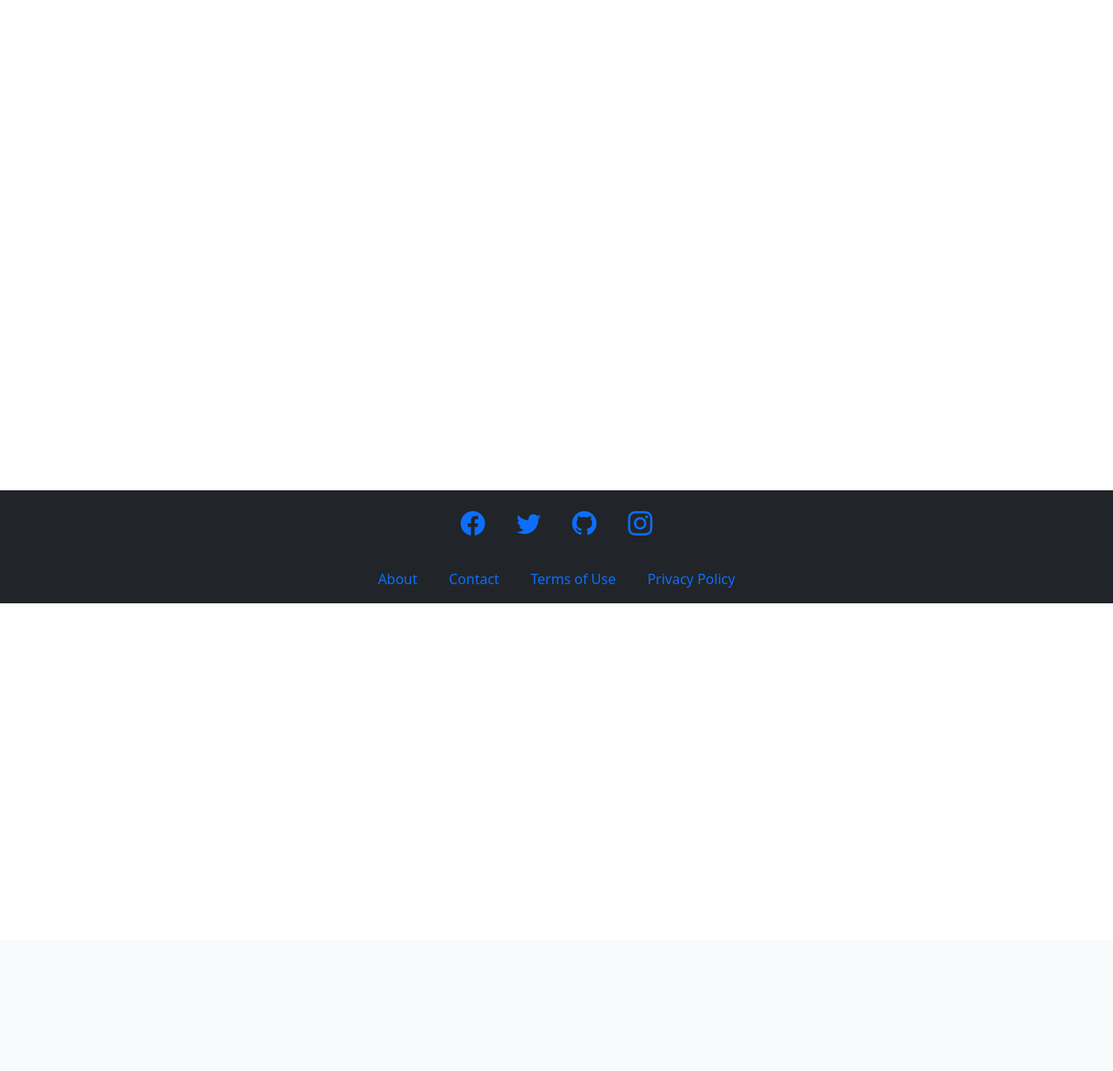
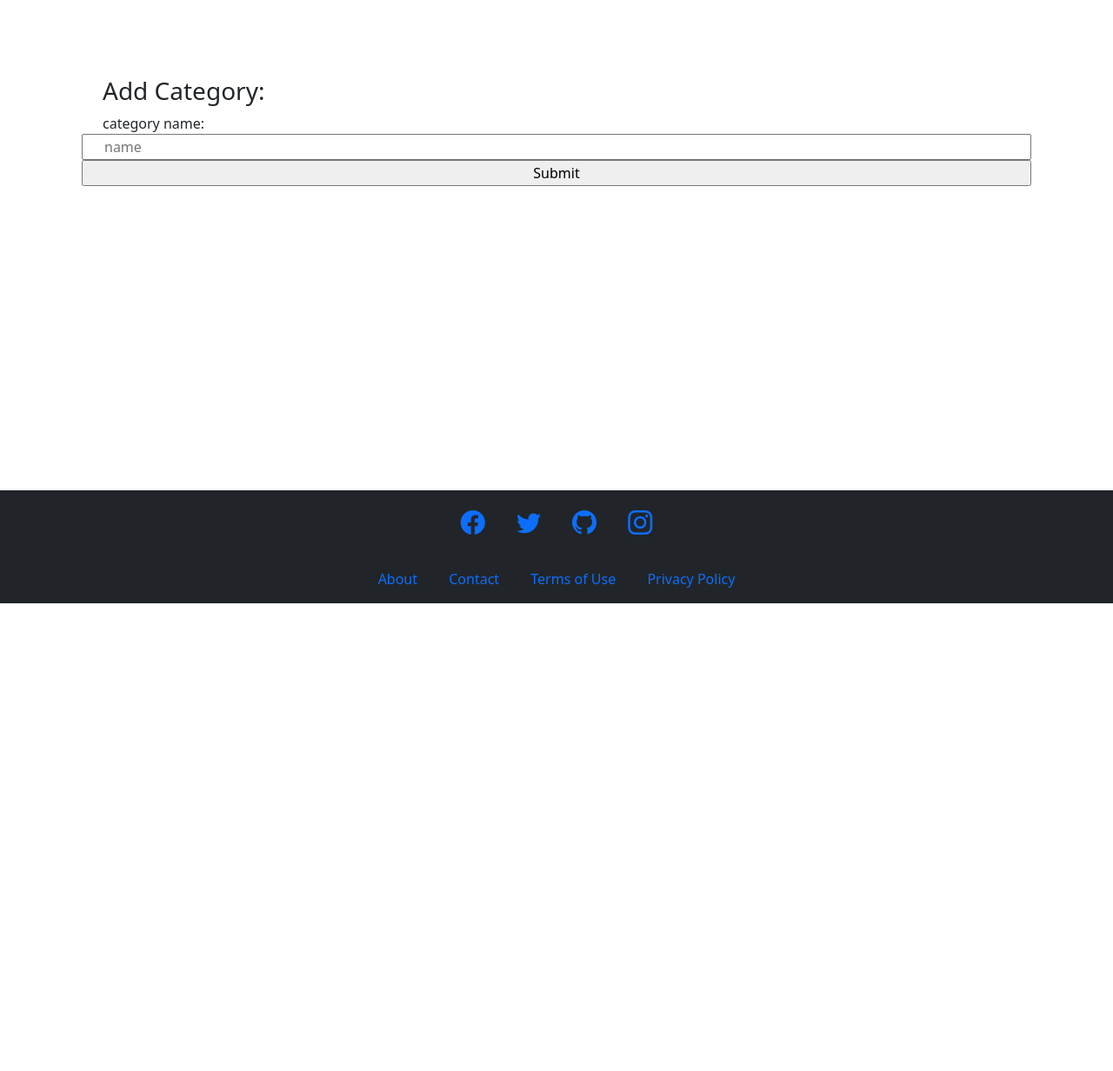
Before and after one commit to HosseinTahami/HW-98, a Django app: page /category/ in a window 1280 px wide. Shown: the part 106-1338 px from the top of the page at 87% size. Before the commit the page ends 800 px from the top, so only its background shows below. Run offline with Django 4.2, Linux system fonts and the light colour scheme; data that the repository does not hold is empty.

Commit message:
adding new category

```diff
--- a/HW15/TaskManager/TaskApp/views.py
+++ b/HW15/TaskManager/TaskApp/views.py
@@ -70,11 +70,17 @@
         )
 
 def category(request):
+    if request.GET.get('sub'):
+        cat_name = request.GET.get('name')
+        Category.objects.create(
+            name = cat_name
+        )
     categories = Category.objects.all()
     return render(
         request,
         'category.html',
         {'category' : list(categories)})
+
 
 def category_detail(request, category_id):
     category_tasks = Task.objects.filter(category__id=category_id)
--- a/HW15/TaskManager/template/category.html
+++ b/HW15/TaskManager/template/category.html
@@ -27,4 +27,14 @@
     </div>
 </div>
 <br>
+<article class="mb-4">
+    <div class="container px-4 px-lg-5">
+        <h3>Add Category:</h3>
+        <form class=" row gx-4 gx-lg-5 justify-content-center needs-validation" method="GET">
+            <label>category name: </label>
+            <input type=" text" label="name" placeholder="name" name="name">
+            <input type="submit" name="sub">
+        </form>
+    </div>
+</article>
 {% endblock %}
```
